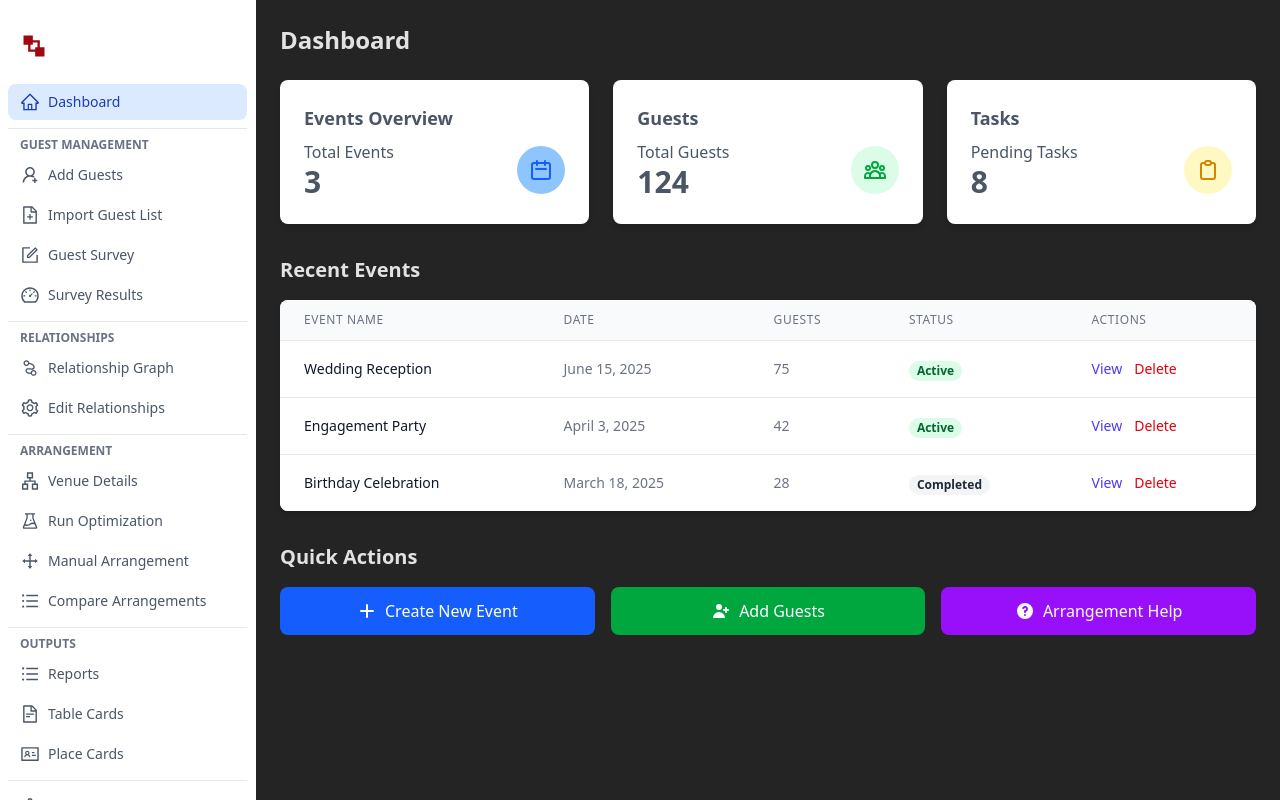
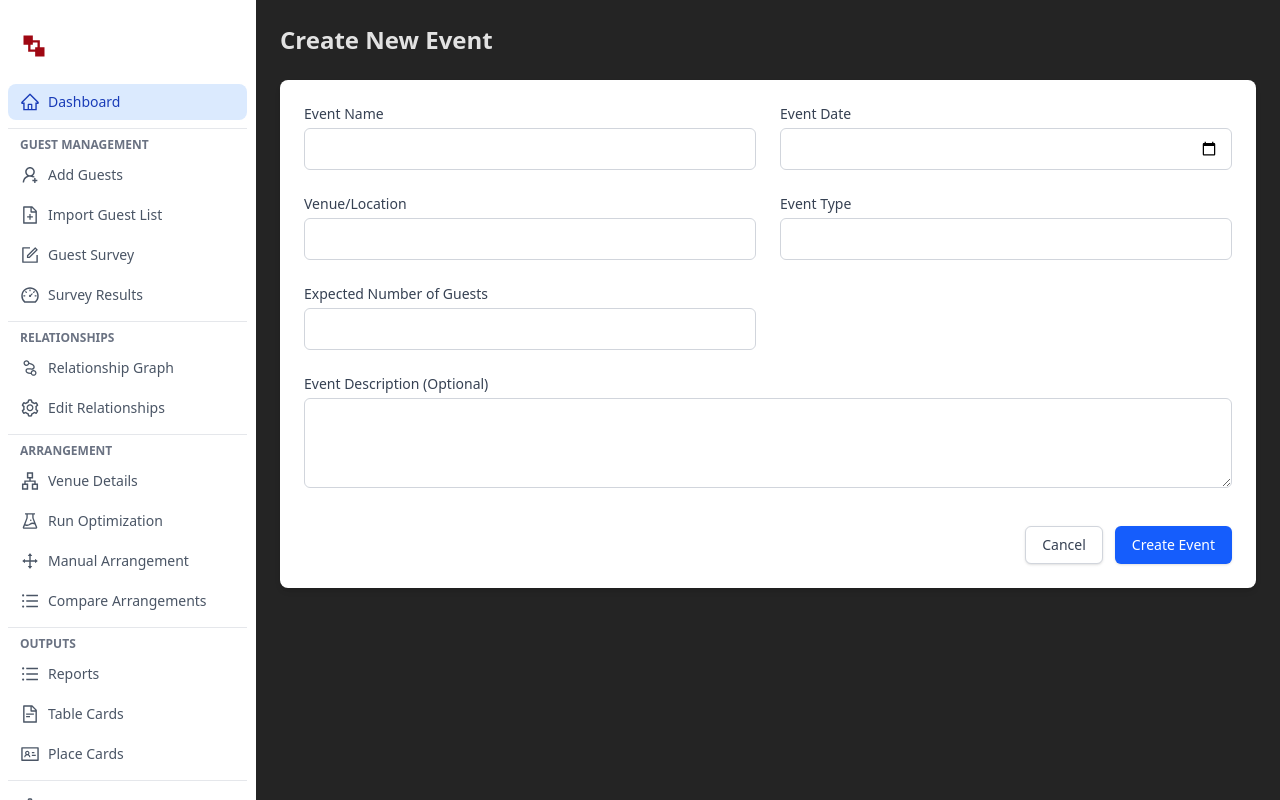
Before and after one commit to kimathinjoki/arrangeLy_client, a React (Vite) app: page /main/create-event in a window 1280 px wide. Before the commit this address led to /main. Built offline with nearby package versions, Linux system fonts and the light colour scheme; no server answers.

Commit message:
Added creae event

```diff
--- a/src/App.jsx
+++ b/src/App.jsx
@@ -42,6 +42,7 @@ import Settings from "./components/main/settings/Settings";
 // Services
 import { authService } from './api/rubyBackendService';
 import GuestSurveyResponse from "./components/main/guests/GuestSurveyResponse";
+import CreateEvent from "./components/main/event/CreateEvent";
 
 function App() {
   const [isAuthenticated, setIsAuthenticated] = useState(true);
@@ -92,6 +93,8 @@ function App() {
           {/* Dashboard */}
           <Route index element={<Home />} />
 
+          <Route path="create-event" element={<CreateEvent />} />
+
           {/* Guest Management */}
           <Route path="guests">
             <Route index element={<Navigate to="/main/guests/add" replace />} />
--- a/src/components/main/dashboard/Home.jsx
+++ b/src/components/main/dashboard/Home.jsx
@@ -141,14 +141,16 @@ function Home() {
         <h2 className="text-xl font-semibold mb-4">Quick Actions</h2>
         <div className="grid grid-cols-1 md:grid-cols-3 gap-4">
           <button className="flex items-center justify-center gap-2 bg-blue-600 text-white py-3 px-4 rounded-lg hover:bg-blue-700 transition duration-200"
-          onClick={() => navigate("/") }
+          onClick={() => navigate("/main/create-event")}
           >
             <svg xmlns="http://www.w3.org/2000/svg" className="h-5 w-5" viewBox="0 0 20 20" fill="currentColor">
               <path fillRule="evenodd" d="M10 3a1 1 0 011 1v5h5a1 1 0 110 2h-5v5a1 1 0 11-2 0v-5H4a1 1 0 110-2h5V4a1 1 0 011-1z" clipRule="evenodd" />
             </svg>
             Create New Event
           </button>
-          <button className="flex items-center justify-center gap-2 bg-green-600 text-white py-3 px-4 rounded-lg hover:bg-green-700 transition duration-200">
+          <button className="flex items-center justify-center gap-2 bg-green-600 text-white py-3 px-4 rounded-lg hover:bg-green-700 transition duration-200"
+          onClick={() => navigate("/main/guests/add")}
+          >
             <svg xmlns="http://www.w3.org/2000/svg" className="h-5 w-5" viewBox="0 0 20 20" fill="currentColor">
               <path d="M8 9a3 3 0 100-6 3 3 0 000 6zM8 11a6 6 0 016 6H2a6 6 0 016-6zM16 7a1 1 0 10-2 0v1h-1a1 1 0 100 2h1v1a1 1 0 102 0v-1h1a1 1 0 100-2h-1V7a1 1 0 00-1-1z" />
             </svg>
--- /dev/null
+++ b/src/components/main/event/CreateEvent.jsx
@@ -0,0 +1,186 @@
+import React, { useState } from 'react';
+import { eventService } from '../../../api/rubyBackendService';
+import { useNavigate } from 'react-router-dom';
+
+function CreateEvent() {
+  const [formData, setFormData] = useState({
+    name: '',
+    date: '',
+    location: '',
+    eventType: 'wedding',
+    expectedGuests: '',
+    description: ''
+  });
+
+  const [loading, setLoading] = useState(false);
+  const [error, setError] = useState(null);
+  const navigate = useNavigate();
+
+  const handleChange = (e) => {
+    const { name, value } = e.target;
+    setFormData({
+      ...formData,
+      [name]: value
+    });
+  };
+
+  const handleSubmit = async (e) => {
+    e.preventDefault();
+    setLoading(true);
+    setError(null);
+
+    try {
+      const result = await eventService.createEvent(formData);
+      setLoading(false);
+      // Navigate to the event dashboard or survey setup
+      navigate(`/main/events/${result.id}/dashboard`);
+    } catch (err) {
+      setError('Failed to create event. Please try again.');
+      setLoading(false);
+    }
+  };
+
+  return (
+    <div className="container mx-auto">
+      <h1 className="text-2xl font-bold mb-6">Create New Event</h1>
+
+      {error && (
+        <div className="mb-6 bg-red-50 border-l-4 border-red-500 p-4">
+          <div className="flex">
+            <div className="flex-shrink-0">
+              <svg className="h-5 w-5 text-red-400" xmlns="http://www.w3.org/2000/svg" viewBox="0 0 20 20" fill="currentColor">
+                <path fillRule="evenodd" d="M10 18a8 8 0 100-16 8 8 0 000 16zM8.707 7.293a1 1 0 00-1.414 1.414L8.586 10l-1.293 1.293a1 1 0 101.414 1.414L10 11.414l1.293 1.293a1 1 0 001.414-1.414L11.414 10l1.293-1.293a1 1 0 00-1.414-1.414L10 8.586 8.707 7.293z" clipRule="evenodd" />
+              </svg>
+            </div>
+            <div className="ml-3">
+              <p className="text-sm text-red-600">{error}</p>
+            </div>
+          </div>
+        </div>
+      )}
+
+      <div className="bg-white p-6 rounded-lg shadow-md">
+        <form onSubmit={handleSubmit}>
+          <div className="grid grid-cols-1 md:grid-cols-2 gap-6">
+            <div>
+              <label className="block text-sm font-medium text-gray-700 mb-1" htmlFor="name">
+                Event Name
+              </label>
+              <input
+                id="name"
+                name="name"
+                type="text"
+                required
+                className="w-full px-3 py-2 border border-gray-300 rounded-md focus:outline-none focus:ring-blue-500 focus:border-blue-500"
+                placeholder="e.g., Smith-Johnson Wedding"
+                value={formData.name}
+                onChange={handleChange}
+              />
+            </div>
+
+            <div>
+              <label className="block text-sm font-medium text-gray-700 mb-1" htmlFor="date">
+                Event Date
+              </label>
+              <input
+                id="date"
+                name="date"
+                type="date"
+                required
+                className="w-full px-3 py-2 border border-gray-300 rounded-md focus:outline-none focus:ring-blue-500 focus:border-blue-500"
+                value={formData.date}
+                onChange={handleChange}
+              />
+            </div>
+
+            <div>
+              <label className="block text-sm font-medium text-gray-700 mb-1" htmlFor="location">
+                Venue/Location
+              </label>
+              <input
+                id="location"
+                name="location"
+                type="text"
+                className="w-full px-3 py-2 border border-gray-300 rounded-md focus:outline-none focus:ring-blue-500 focus:border-blue-500"
+                placeholder="e.g., Grand Ballroom, Hilton Hotel"
+                value={formData.location}
+                onChange={handleChange}
+              />
+            </div>
+
+            <div>
+              <label className="block text-sm font-medium text-gray-700 mb-1" htmlFor="eventType">
+                Event Type
+              </label>
+              <select
+                id="eventType"
+                name="eventType"
+                required
+                className="w-full px-3 py-2 border border-gray-300 rounded-md focus:outline-none focus:ring-blue-500 focus:border-blue-500"
+                value={formData.eventType}
+                onChange={handleChange}
+              >
+                <option value="wedding">Wedding</option>
+                <option value="birthday">Birthday</option>
+                <option value="corporate">Corporate Event</option>
+                <option value="anniversary">Anniversary</option>
+                <option value="holiday">Holiday Party</option>
+                <option value="other">Other</option>
+              </select>
+            </div>
+
+            <div>
+              <label className="block text-sm font-medium text-gray-700 mb-1" htmlFor="expectedGuests">
+                Expected Number of Guests
+              </label>
+              <input
+                id="expectedGuests"
+                name="expectedGuests"
+                type="number"
+                min="1"
+                className="w-full px-3 py-2 border border-gray-300 rounded-md focus:outline-none focus:ring-blue-500 focus:border-blue-500"
+                placeholder="e.g., 100"
+                value={formData.expectedGuests}
+                onChange={handleChange}
+              />
+            </div>
+
+            <div className="md:col-span-2">
+              <label className="block text-sm font-medium text-gray-700 mb-1" htmlFor="description">
+                Event Description (Optional)
+              </label>
+              <textarea
+                id="description"
+                name="description"
+                rows="3"
+                className="w-full px-3 py-2 border border-gray-300 rounded-md focus:outline-none focus:ring-blue-500 focus:border-blue-500"
+                placeholder="Add any additional details about your event..."
+                value={formData.description}
+                onChange={handleChange}
+              ></textarea>
+            </div>
+          </div>
+
+          <div className="mt-8 flex justify-end">
+            <button
+              type="button"
+              className="mr-3 px-4 py-2 border border-gray-300 rounded-md shadow-sm text-sm font-medium text-gray-700 bg-white hover:bg-gray-50 focus:outline-none focus:ring-2 focus:ring-offset-2 focus:ring-blue-500"
+              onClick={() => navigate('/main')}
+            >
+              Cancel
+            </button>
+            <button
+              type="submit"
+              className="px-4 py-2 border border-transparent rounded-md shadow-sm text-sm font-medium text-white bg-blue-600 hover:bg-blue-700 focus:outline-none focus:ring-2 focus:ring-offset-2 focus:ring-blue-500"
+              disabled={loading}
+            >
+              {loading ? 'Creating...' : 'Create Event'}
+            </button>
+          </div>
+        </form>
+      </div>
+    </div>
+  );
+}
+
+export default CreateEvent;
--- a/src/components/main/navbar/MainSidebar.jsx
+++ b/src/components/main/navbar/MainSidebar.jsx
@@ -35,7 +35,7 @@ function MainSidebar() {
 
   return (
     <>
-      <aside className="flex flex-col w-64 h-screen px-5 py-8 overflow-y-auto bg-white border-r rtl:border-r-0 rtl:border-l dark:bg-gray-900 dark:border-gray-700">
+      <aside className="flex flex-col w-64 h-screen px-5 py-8 overflow-y-auto bg-white border-r rtl:border-r-0 rtl:border-l dark:bg-gray-900 dark:border-gray-700 fixed">
         <Link to="/main" className="flex items-center gap-2">
           <CgArrangeBack className="w-auto h-6 sm:h-7 text-red-800" />
           <span className="text-xl font-semibold">Arrange.ly</span>
```
Also changed, not shown: src/components/main/arrangement/ArrangementComparison.jsx (+8 -8 lines), src/components/main/arrangement/GuestsArrangement.jsx (+7 -7 lines), src/components/main/arrangement/OptimizationRunner.jsx (+14 -14 lines).
